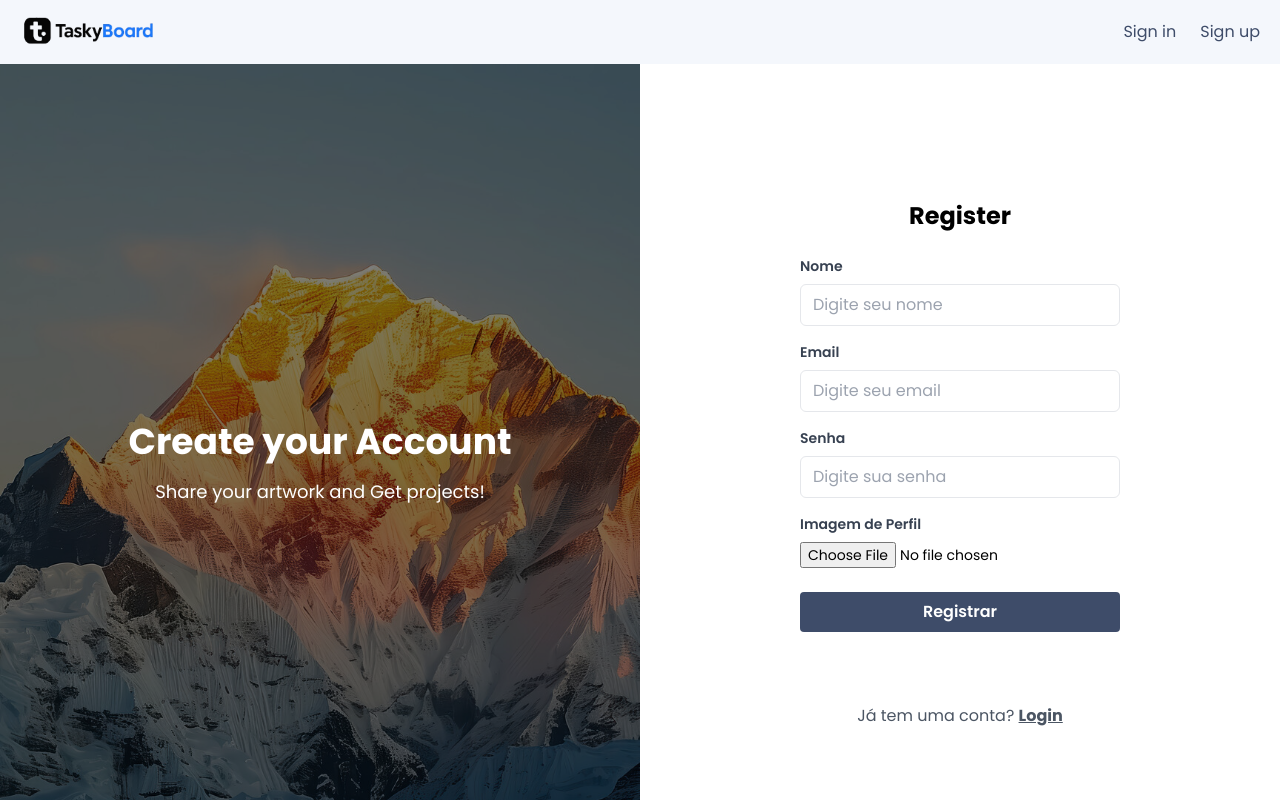
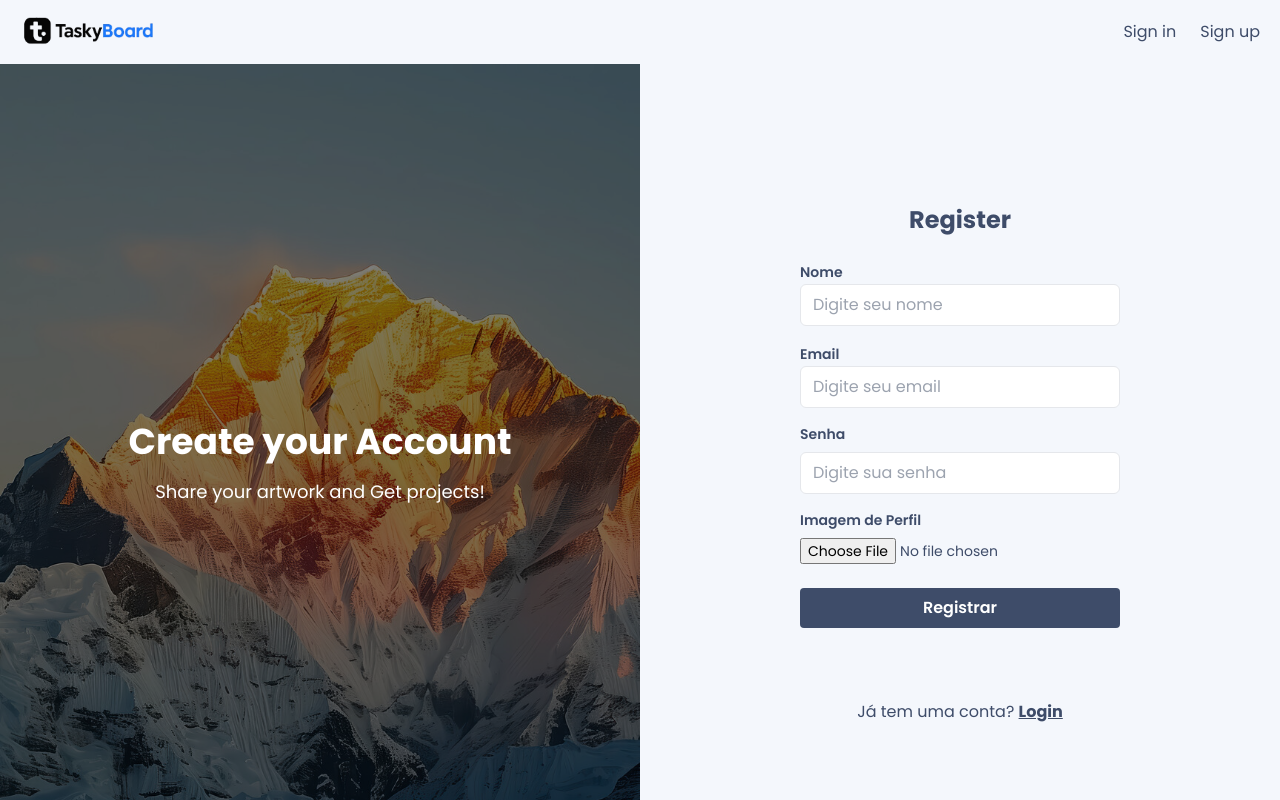
Before and after one commit to JoaoCarlosOT/ProjectJS, a React (Vite) app in the folder Front-end/: page /register in a window 1280 px wide. Built offline with nearby package versions, Linux system fonts and the light colour scheme.

Commit message:
modo dark atualizado

```diff
--- a/Front-end/src/components/Todos/index.tsx
+++ b/Front-end/src/components/Todos/index.tsx
@@ -38,7 +38,7 @@ const Todos = ({ Todo, onDelete, mostrarAcoes = true }: Props) => {
     };
 
     return (
-        <div className="relative group bg-white rounded-2xl shadow-md overflow-hidden border hover:shadow-lg transition duration-300">
+        <div className="relative group bg-card rounded-2xl shadow-md overflow-hidden border hover:shadow-lg transition duration-300">
             <div className="absolute top-2 right-2 translate-x-10 opacity-0 group-hover:translate-x-0 group-hover:opacity-100 transition-all duration-300 z-10">
                 <FaHeart
                     className={`text-xl cursor-pointer ${favoritado ? 'text-red-600' : 'text-gray-400'}`}
--- a/Front-end/src/components/UserAvatarMenu/index.tsx
+++ b/Front-end/src/components/UserAvatarMenu/index.tsx
@@ -40,14 +40,14 @@ const UserAvatarMenu = () => {
                         alt="avatar"
                         className="w-10 h-10 rounded-full border"
                     />
-                    <p className="text-md font-bold text-gray-600">{user.name}</p>
+                    <p className="text-md font-bold text-texto">{user.name}</p>
                 </div>
                 <IoIosArrowDown className="text-sd ml-2" />
 
             </div>
 
             {open && (
-                <div className="absolute right-0 mt-2 w-56 bg-background  border rounded shadow-lg z-50">
+                <div className="absolute right-0 mt-2 w-56 bg-card  border rounded shadow-lg z-50">
                     <div className="p-4 text-texto">
                         <p className="font-semibold">{user.email}</p>
                     </div>
--- a/Front-end/src/index.css
+++ b/Front-end/src/index.css
@@ -5,33 +5,25 @@
 
 body {
     font-family: "Poppins", sans-serif;
-    background-color: #f4f7fc;
+    background-color: var(--background);
+    color: var(--texto);
 }
 
 :root {
     --texto: #3e4c69;
     --card: #ffffff;
-
     --width-desktop: 1110px;
-
     --background: #f4f7fc;
-
     --button: #3e4c69;
-
-    --input-bg: #161C29;
-    --input-border: #676F82;
-    --input-placeholder: #454954;
-
+    --outborder: #21262a;
 }
 
 .dark {
     --texto: #f1f1f1;
-    --card: #1f1f24;
-    --background: #121212;
-    --button: #444cf7;
-    --input-bg: #2c2c2e;
-    --input-border: #5a5a5a;
-    --input-placeholder: #8a8a8a;
+    --card: #282d33;
+    --background: #1d2125;
+    --button: #0072FF;
+    --outborder: #21262a;
 }
 
 @layer utilities {
--- a/Front-end/src/pages/Home/index.tsx
+++ b/Front-end/src/pages/Home/index.tsx
@@ -42,11 +42,11 @@ const Home = () => {
             <div className='flex items-center justify-between mb-8 max-[500px]:flex-col max-[400px]:gap-3 max-[400px]:text-center'>
                 <h1 className="text-2xl md:text-3xl text-texto font-bold text-center">Minhas Tarefas</h1>
                 <div className='flex flex-row gap-1'>
-                    <Link to="" className="w-[110px] h-[36px] sm:w-[120px] sm:h-[38px] md:w-[130px] md:h-[40px] bg-card flex items-center justify-center rounded-2xl text-texto font-semibold gap-2 border-[2px] text-xs sm:text-base md:text-md">
+                    <Link to="" className="w-[110px] h-[36px] sm:w-[120px] sm:h-[38px] md:w-[130px] md:h-[40px] bg-card flex items-center justify-center rounded-2xl text-texto font-semibold gap-2 border-[1px] border-slate-700 text-xs sm:text-base md:text-md">
                         <IoFilter className='text-[22px]' />
                         Filter
                     </Link>
-                    <Link to="/cadastrar" className="w-[110px] h-[36px] sm:w-[120px] sm:h-[38px] md:w-[130px] md:h-[40px] bg-button flex items-center justify-center rounded-2xl text-white font-semibold gap-2 border-[2px] text-xs sm:text-base md:text-md">
+                    <Link to="/cadastrar" className="w-[110px] h-[36px] sm:w-[120px] sm:h-[38px] md:w-[130px] md:h-[40px] bg-button flex items-center justify-center rounded-2xl text-white font-semibold gap-2 border-[1px] text-xs sm:text-base md:text-md">
                         <IoAddOutline className='text-[22px] font-bold' />
                         New Task
                     </Link>
--- a/Front-end/src/pages/Register/index.tsx
+++ b/Front-end/src/pages/Register/index.tsx
@@ -97,7 +97,7 @@ const Register: React.FC = () => {
     };
 
     return (
-        <div className="flex h-screen">
+        <div className="flex h-screen text-texto">
             <div
                 className="hidden md:flex w-1/2 bg-cover bg-center"
                 style={{ backgroundImage: "url('/mountain.jpg')" }}
@@ -108,12 +108,12 @@ const Register: React.FC = () => {
                 </div>
             </div>
 
-            <div className="flex w-full md:w-1/2 justify-center items-center bg-white">
+            <div className="flex w-full md:w-1/2 justify-center items-center bg-background">
                 <form onSubmit={handleSubmit} className="w-80" encType="multipart/form-data">
                     <h2 className="text-2xl font-bold mb-6 text-center">Register</h2>
 
                     <div className="mb-4">
-                        <label className="block text-gray-700 text-sm font-semibold mb-2">Nome</label>
+                        <label className="bloc text-sm font-semibold mb-2">Nome</label>
                         <input
                             type="text"
                             name="name"
@@ -126,7 +126,7 @@ const Register: React.FC = () => {
                     </div>
 
                     <div className="mb-4">
-                        <label className="block text-gray-700 text-sm font-semibold mb-2">Email</label>
+                        <label className="bloc text-sm font-semibold mb-2">Email</label>
                         <input
                             type="email"
                             name="email"
@@ -139,7 +139,7 @@ const Register: React.FC = () => {
                     </div>
 
                     <div className="mb-4">
-                        <label className="block text-gray-700 text-sm font-semibold mb-2">Senha</label>
+                        <label className="block text-sm font-semibold mb-2">Senha</label>
                         <input
                             type="password"
                             name="password"
@@ -152,7 +152,7 @@ const Register: React.FC = () => {
                     </div>
 
                     <div className="mb-6">
-                        <label className="block text-gray-700 text-sm font-semibold mb-2">Imagem de Perfil</label>
+                        <label className="block text-sm font-semibold mb-2">Imagem de Perfil</label>
                         <input
                             type="file"
                             accept="image/png, image/jpeg, image/jpg"
@@ -180,7 +180,7 @@ const Register: React.FC = () => {
                         <GoogleLoginButton />
                     </div>
 
-                    <p className="mt-4 text-center text-gray-600">
+                    <p className="mt-4 text-center">
                         Já tem uma conta?{" "}
                         <Link to="/login" className="font-bold underline">
                             Login
--- a/Front-end/tailwind.config.js
+++ b/Front-end/tailwind.config.js
@@ -11,6 +11,7 @@ export default {
         texto:'var(--texto)',
         card:'var(--card)',
         button:'var(--button)',
+        outborder:'var(--outborder)',
       },
       screens: {
         'xs': '400px',
```
Also changed, not shown: Front-end/src/pages/Login/index.tsx (+5 -5 lines).
